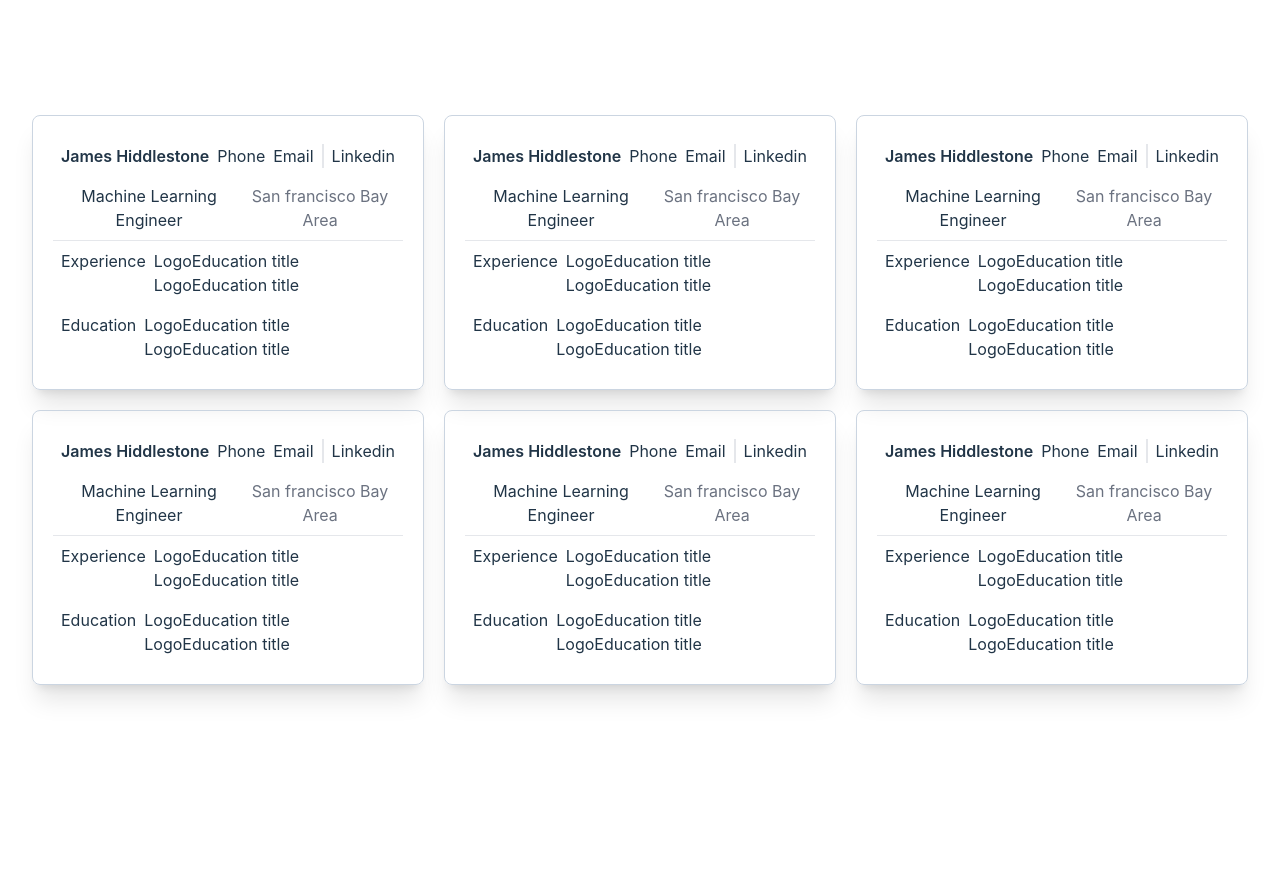
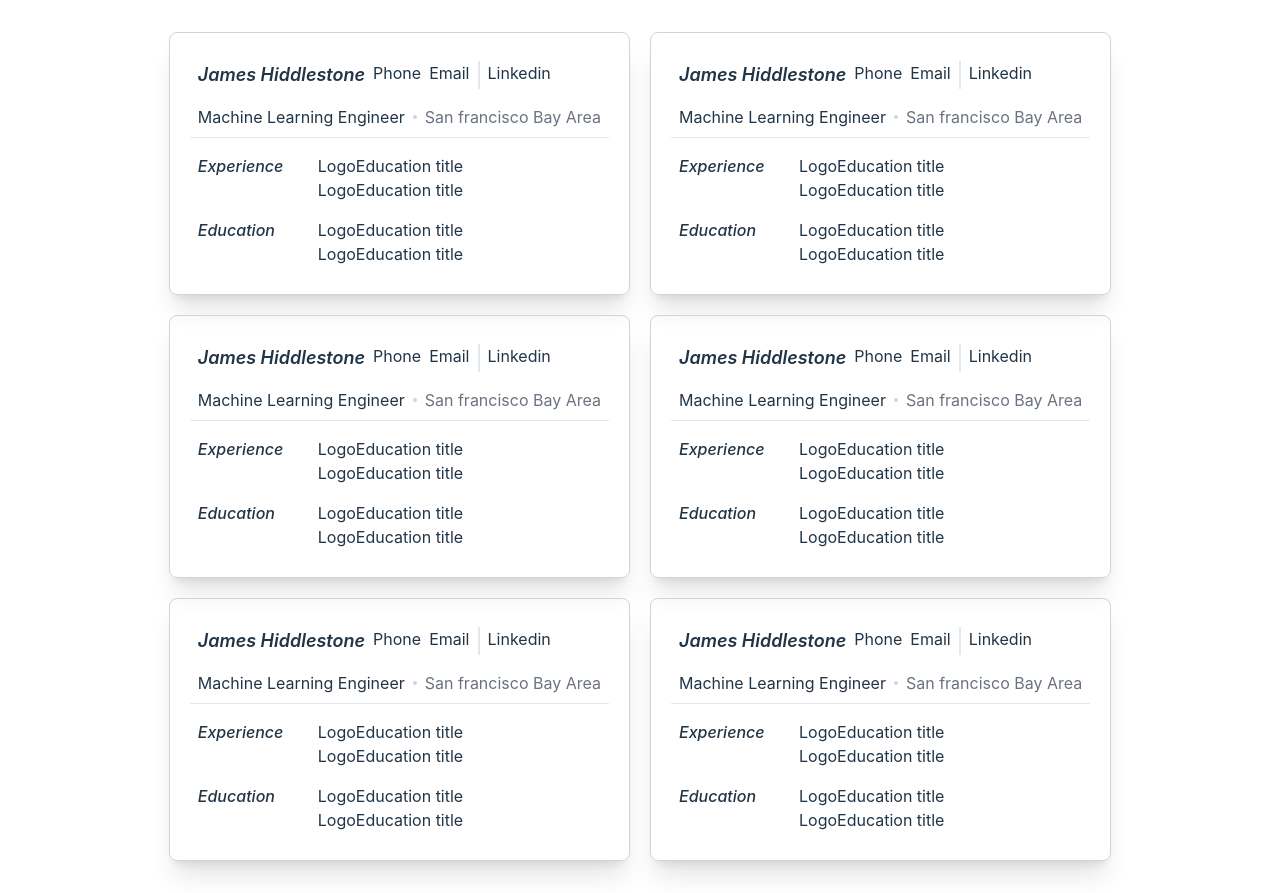
Before and after one commit to ernerdo/react-styling-exercise, a React (Vite) app: page / in a window 1280 px wide. Before the commit the page ends 800 px from the top, so only its background shows below. Built offline with nearby package versions, Linux system fonts and the light colour scheme.

Commit message:
add styles card content

```diff
--- a/index.html
+++ b/index.html
@@ -4,7 +4,7 @@
     <meta charset="UTF-8" />
     <link rel="icon" type="image/svg+xml" href="/vite.svg" />
     <meta name="viewport" content="width=device-width, initial-scale=1.0" />
-    <title>Vite + React</title>
+    <title>React Styling Exercise</title>
   </head>
   <body>
     <div id="root"></div>
--- a/src/App.jsx
+++ b/src/App.jsx
@@ -4,7 +4,7 @@ import "./App.css";
 function App() {
   return (
     <div>
-      <div className="grid grid-cols-3 gap-5 justify-center">
+      <div className="grid grid-cols-1 md:grid-cols-2 gap-5 justify-center">
         <Card />
         <Card />
         <Card />
--- a/src/components/Card/Card.jsx
+++ b/src/components/Card/Card.jsx
@@ -5,26 +5,31 @@ export const Card = () => {
   return (
     <div className="border border-3 border-slate-300 rounded-lg shadow-xl p-5">
       <div className="flex flex-row p-2 gap-2">
-        <p className="font-semibold">James Hiddlestone</p>
+        <p className=" italic font-semibold text-lg">James Hiddlestone</p>
         <p>Phone</p>
         <p>Email</p>
         <div className="h-auto w-0 border border-r"></div>
         <p>Linkedin</p>
       </div>
-      <div className="flex flex-row p-2 gap-2">
+      <div className="flex flex-row p-2 gap-2 items-center">
         <p>Machine Learning Engineer</p>
+        <div className="w-1 h-1 bg-gray-300 rounded-full"></div>
         <p className="text-gray-500">San francisco Bay Area</p>
       </div>
-      <div className="border-1 border-b"></div>
+      <div className="border-1 border-b mb-2"></div>
       <div className="flex flex-row p-2 gap-2">
-        <p>Experience</p>
+        <div className="w-28">
+          <p className="italic font-medium text-left">Experience</p>
+        </div>
         <div className="flex flex-col">
           <ProfileExperience />
           <ProfileExperience />
         </div>
       </div>
       <div className="flex flex-row p-2 gap-2">
-        <p>Education</p>
+        <div className="w-28">
+          <p className="italic font-medium text-left">Education</p>
+        </div>
         <div className="flex flex-col">
           <ProfileEducation />
           <ProfileEducation />
```
